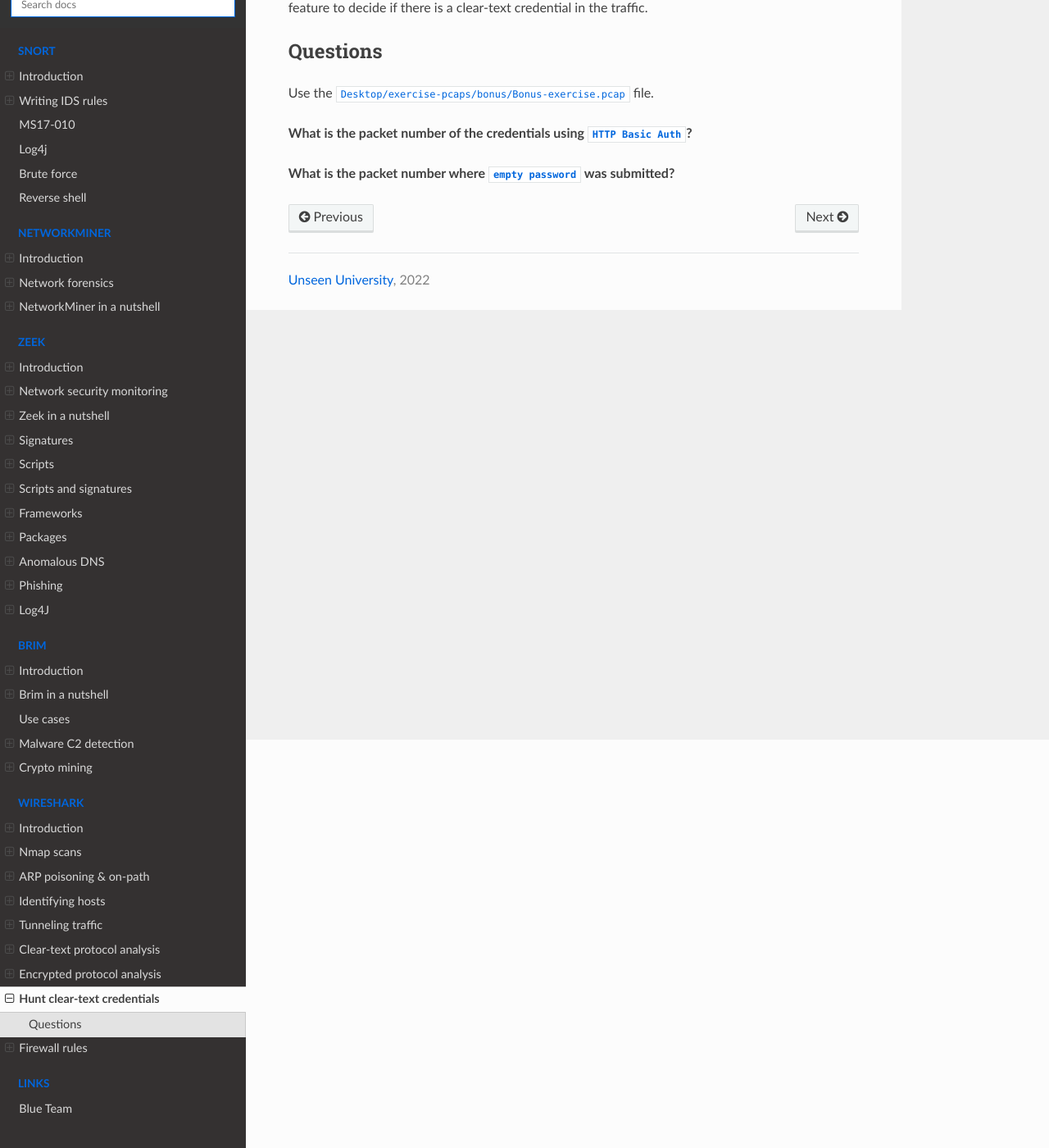
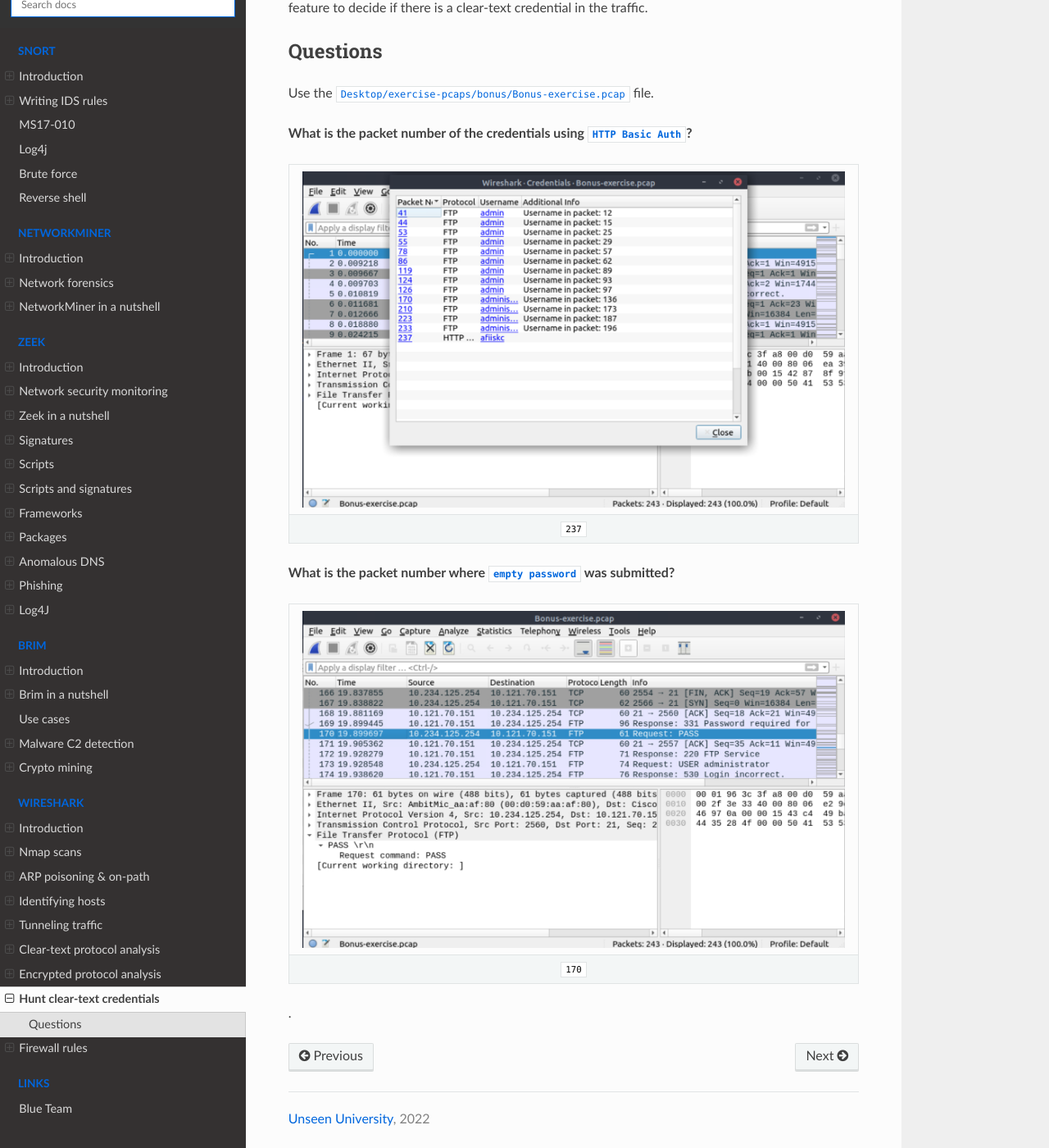
Before and after one commit to tymyrddin/blue-net, a Sphinx documentation site: the page built from source/docs/wireshark/creds.md, in a window 1280 px wide and 1400 px high, scrolled down 498 px. Shown: the whole window at 82% size. Built offline with Sphinx 7.4.7 and the Read the Docs theme 2.0.0, drawn with Linux system fonts in a browser that asks for light colours.

Commit message:
Version 0.1

```diff
--- a/source/docs/wireshark/creds.md
+++ b/source/docs/wireshark/creds.md
@@ -21,4 +21,14 @@
 
 **What is the packet number of the credentials using `HTTP Basic Auth`?**
 
+| ![HTTP Basic Auth](../../_static/images/shark-29.png)
+|:--:|
+| `237` |
+
 **What is the packet number where `empty password` was submitted?**
+
+| ![empty password](../../_static/images/shark-30.png)
+|:--:|
+| `170` |
+
+.
```
Also changed, not shown: source/docs/wireshark/encrypted.md (+1 -1 lines), source/docs/wireshark/rules.md (+4 -0 lines), source/_static/images/shark-29.png (added), source/_static/images/shark-30.png (added).
